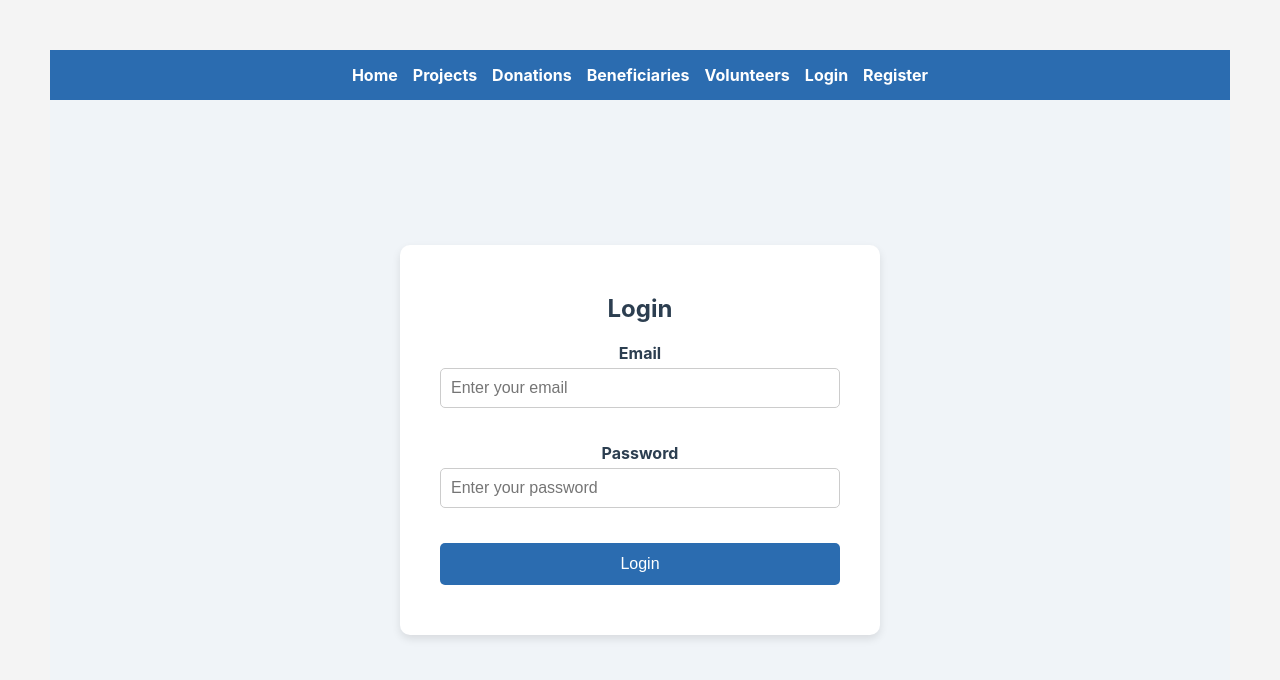
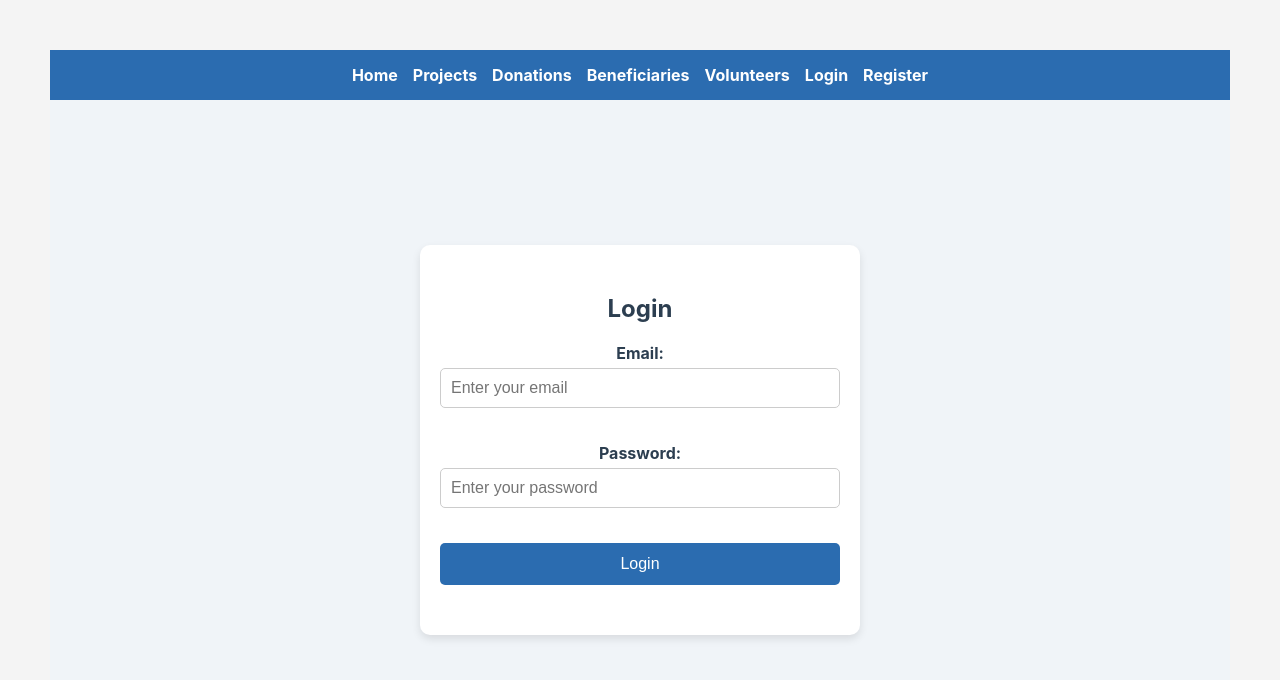
Before and after one commit to Omwami-dev/community-aid-frontend, a React (Create React App) app: page /login in a window 1280 px wide. Shown: the top 680 px of the page. Built offline with nearby package versions, Linux system fonts and the light colour scheme.

Commit message:
update login page

```diff
--- a/src/pages/LoginPage.js
+++ b/src/pages/LoginPage.js
@@ -27,10 +27,11 @@ function LoginPage() {
   return (
     <div style={containerStyle}>
       <div style={formWrapperStyle}>
-        <h2 style={{ textAlign: "center", marginBottom: "20px", color: "#2c3e50" }}>Login</h2>
+        <h2 style={headingStyle}>Login</h2>
         <form onSubmit={handleSubmit}>
+          {/** Email */}
           <div style={inputGroupStyle}>
-            <label style={labelStyle}>Email</label>
+            <label style={labelStyle}>Email:</label>
             <input
               type="email"
               name="email"
@@ -42,8 +43,9 @@ function LoginPage() {
             />
           </div>
 
+          {/** Password */}
           <div style={inputGroupStyle}>
-            <label style={labelStyle}>Password</label>
+            <label style={labelStyle}>Password:</label>
             <input
               type="password"
               name="password"
@@ -62,7 +64,7 @@ function LoginPage() {
   );
 }
 
-// Styles
+// Styles (matching Register Page for consistency)
 const containerStyle = {
   display: "flex",
   justifyContent: "center",
@@ -74,11 +76,17 @@ const containerStyle = {
 
 const formWrapperStyle = {
   backgroundColor: "#fff",
-  padding: "30px 40px",
+  padding: "30px 20px", // slightly smaller padding for mobile
   borderRadius: "10px",
   boxShadow: "0 4px 8px rgba(0,0,0,0.1)",
   width: "100%",
   maxWidth: "400px",
+};
+
+const headingStyle = {
+  textAlign: "center",
+  marginBottom: "20px",
+  color: "#2c3e50",
 };
 
 const inputGroupStyle = {
```
